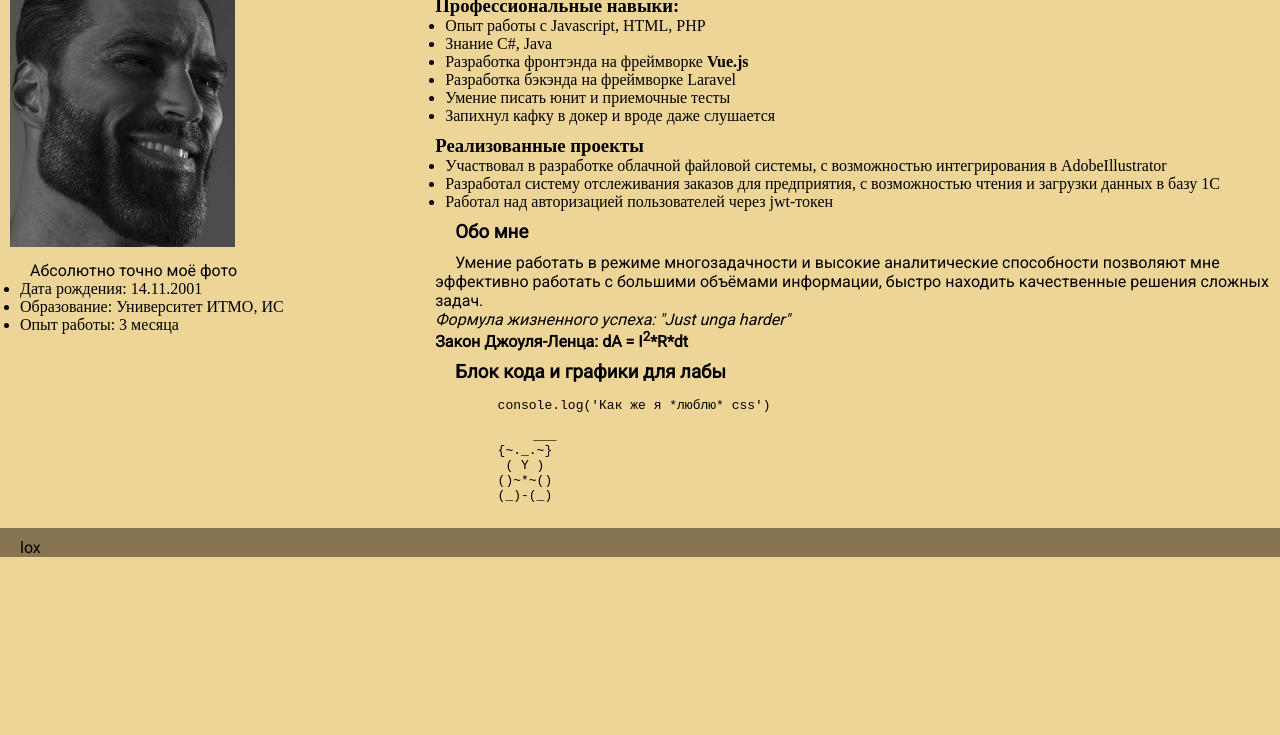
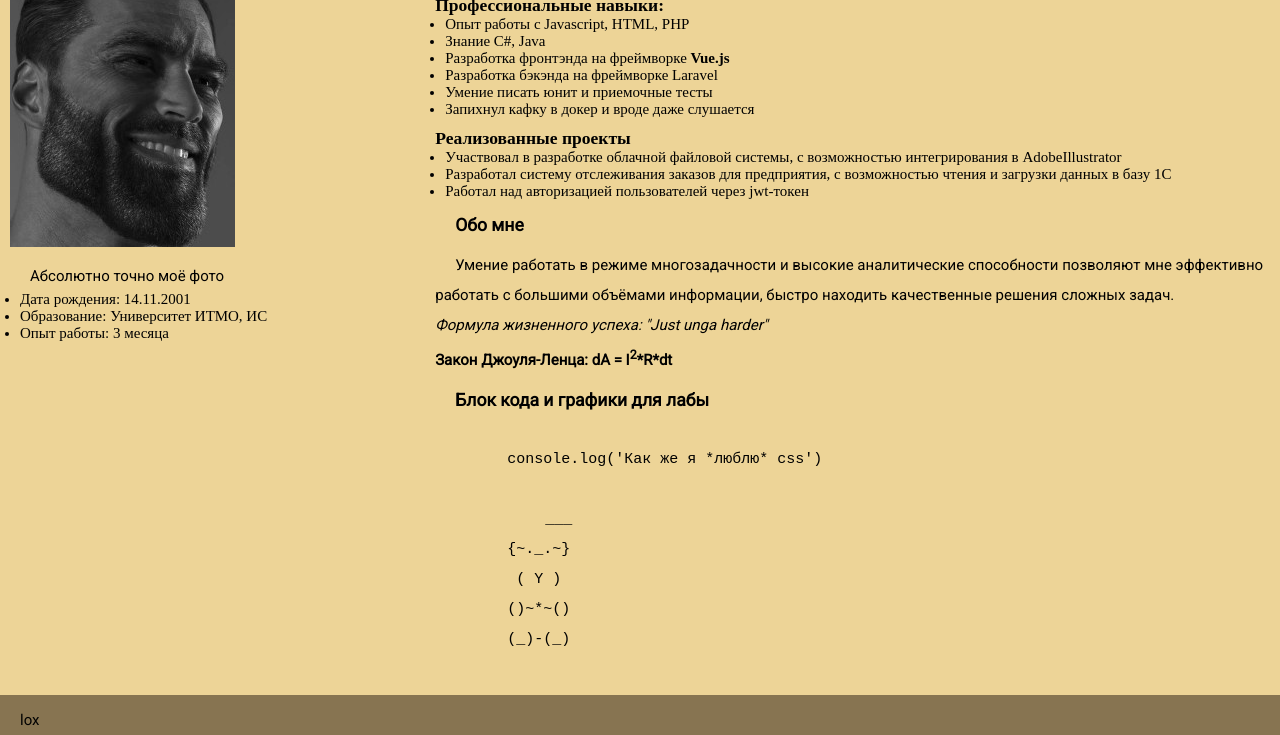
Before and after one commit to lievvl/ITMO-IS-Web, a plain HTML site: page Lab2/index.html in a window 1280 px wide. Shown: the part 101-836 px from the top of the page. Before the commit the page ends 800 px from the top, so only its background shows below. Drawn offline with Linux system fonts and the light colour scheme.

Commit message:
feat: added line-height to p, aside

```diff
--- a/Lab2/styles.css
+++ b/Lab2/styles.css
@@ -7,9 +7,15 @@ ul {
     padding-left: 10px;
 }
 
+html {
+    font-size: 15px;
+}
+
 p, aside {
     margin-top: 10px;
     text-indent: 20px;
+    line-height: 2rem;
+    font-size: 1rem;
     font-family: 'Roboto', sans-serif;
 }
 
```
